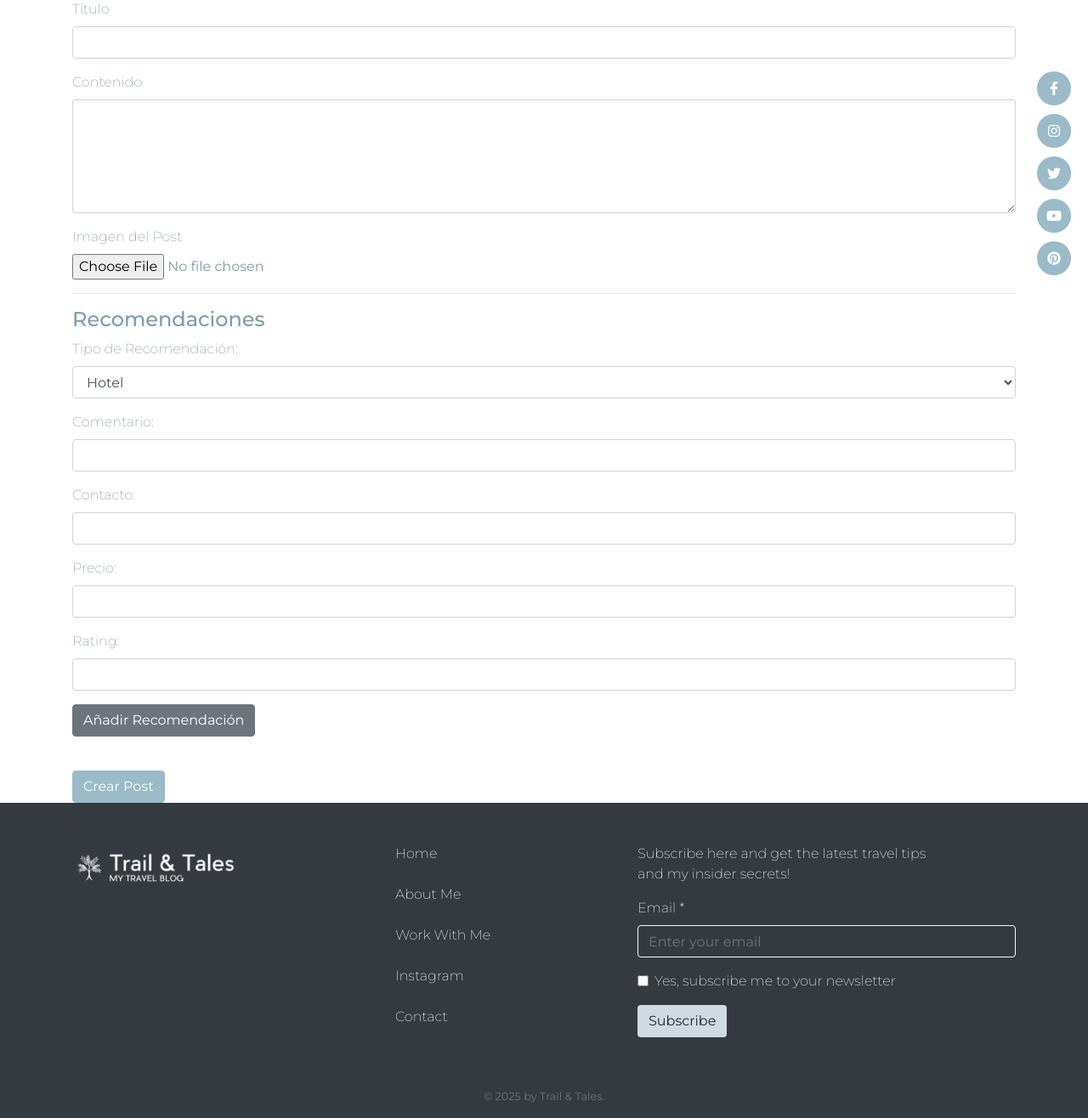
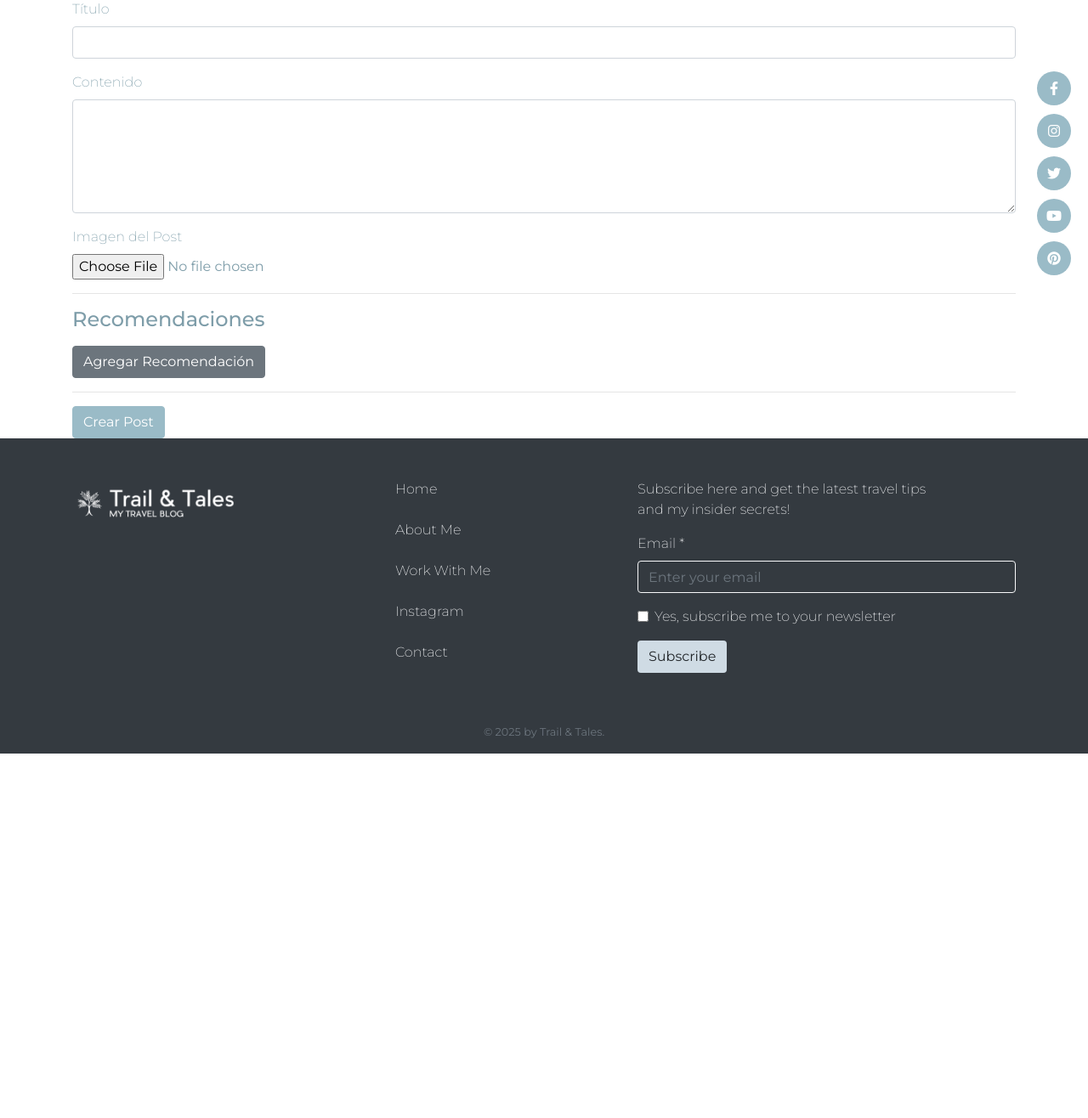
Before and after one commit to sdominguer/BlogViajes, a Flask app: page /post/new in a window 1280 px wide. Shown: the part 191-1507 px from the top of the page at 85% size. After the commit the page ends 1078 px from the top, so only its background shows below. Run offline with Flask 3, Linux system fonts and the light colour scheme; a user stored in the database is signed in; some libraries are stand-ins or nearby versions.

Commit message:
recomendaciones

```diff
--- a/app.py
+++ b/app.py
@@ -9,10 +9,14 @@ import os
 import secrets
 from flask_mail import Mail, Message
 from sqlalchemy.orm import relationship
+from werkzeug.utils import secure_filename
+
 
 app = Flask(__name__)
 app.config['SECRET_KEY'] = 'tu_clave_secreta'  # Cambia esto a una clave secreta adecuada
 app.config['SQLALCHEMY_DATABASE_URI'] = 'sqlite:///blog.db'  # Archivo de la base de datos SQLite
+
+app.config['UPLOAD_FOLDER'] = 'static/post_images'
 
 # Config de los Emails
 app.config['MAIL_SERVER'] = 'smtp.gmail.com'
@@ -178,27 +182,53 @@ def create_post():
     return render_template('create_post.html', form=form, tipos_recomendacion=tipos_recomendacion)
 
 # Ruta para editar un post
-@app.route('/post/<int:post_id>/edit', methods=['GET', 'POST'])
+@app.route("/post/<int:post_id>/edit", methods=['GET', 'POST'])
 def edit_post(post_id):
-    if 'admin_logged_in' not in session:  # Verifica si el admin está logueado
-        flash('Necesitas iniciar sesión para editar un post', 'danger')
-        return redirect(url_for('admin_login'))
-
     post = Post.query.get_or_404(post_id)
     form = PostForm()
 
     if form.validate_on_submit():
+        # Actualizar los datos del post
         post.title = form.title.data
         post.content = form.content.data
+
+        # Si se subió una nueva imagen
         if form.image_file.data:
-            picture_file = save_picture(form.image_file.data)
-            post.image_file = picture_file
+            # Guardar la nueva imagen
+            image_file = form.image_file.data
+            filename = secure_filename(image_file.filename)
+            image_path = os.path.join(app.config['UPLOAD_FOLDER'], filename)
+            image_file.save(image_path)
+            post.image_file = filename
+
+        # Actualizar cada recomendación existente
+        for idx, recommendation in enumerate(post.recommendations, start=1):
+            recommendation.recommendation_type = request.form.get(f'recommendation_type_{idx}')
+            recommendation.comment = request.form.get(f'comment_{idx}')
+            recommendation.rating = int(request.form.get(f'rating_{idx}', 1))
+            recommendation.contact = request.form.get(f'contact_{idx}')
+            recommendation.price = request.form.get(f'price_{idx}')
+
+        # Añadir nueva recomendación si hay datos
+        if request.form.get('comment_new') and request.form.get('rating_new'):
+            new_recommendation = Recommendation(
+                recommendation_type=request.form.get('recommendation_type_new'),
+                comment=request.form.get('comment_new'),
+                rating=int(request.form.get('rating_new')),
+                contact=request.form.get('contact_new'),
+                price=request.form.get('price_new'),
+                post=post
+            )
+            db.session.add(new_recommendation)
+
         db.session.commit()
-        flash('Post actualizado exitosamente', 'success')
-        return redirect(url_for('index'))  # Redirige a la página principal
+        flash('El post fue actualizado exitosamente.', 'success')
+        return redirect(url_for('post_detail', post_id=post.id))
 
-    form.title.data = post.title
-    form.content.data = post.content
+    elif request.method == 'GET':
+        form.title.data = post.title
+        form.content.data = post.content
+
     return render_template('edit_post.html', form=form, post=post)
 
 # Ruta para eliminar un post
--- a/templates/create_post.html
+++ b/templates/create_post.html
@@ -26,49 +26,63 @@
 
         <h4>Recomendaciones</h4>
 
-        <div class="form-group">
-            <label for="selectOptions">Tipo de Recomendación:</label>
-            <select id="selectOptions" class="form-control">
-                {% for tipo, nombre in tipos_recomendacion %}
-                    <option value="{{ tipo }}">{{ nombre }}</option>
-                {% endfor %}
-            </select>
-        </div>
+        <!-- Aquí se agregarán dinámicamente las recomendaciones -->
+        <div id="recommendations-container"></div>
 
-        <div class="form-group">
-            <label for="comment">Comentario:</label>
-            <input type="text" class="form-control" id="comment">
-        </div>
+        <!-- Este input oculto guarda cuántas recomendaciones se agregan -->
+        <input type="hidden" id="num_recommendations" name="num_recommendations" value="0">
 
-        <div class="form-group">
-            <label for="contact">Contacto:</label>
-            <input type="text" class="form-control" id="contact">
-        </div>
+        <!-- Botón para agregar recomendaciones -->
+        <button type="button" class="btn btn-secondary mt-2" onclick="addRecommendation()">Agregar Recomendación</button>
 
-        <div class="form-group">
-            <label for="price">Precio:</label>
-            <input type="text" class="form-control" id="price">
-        </div>
+        <hr>
 
-        <div class="form-group">
-            <label for="rating">Rating:</label>
-            <input type="number" class="form-control" id="rating" min="1" max="5">
-        </div>
-
-        <button id="Addrecommendation" class="btn btn-secondary">Añadir Recomendación</button>
-
-        <input type="hidden" id="recommendations_json" name="recommendations_json">
-        <div id="recommendation-container" class="mt-3"></div>
-
-        <template id="recommendation-template">
-            <div class="alert alert-info mt-2">
-                <span class="text"></span>
-            </div>
-        </template>
-
-        <button id="CrearPost" type="submit" class="btn btn-primary mt-4">{{ form.submit.label.text }}</button>
+        {{ form.submit(class="btn btn-primary") }}
     </form>
 </div>
 
-<script src="{{ url_for('static', filename='js/map.js') }}"></script>
+<script>
+let recommendationCount = 0;
+
+function addRecommendation() {
+    const container = document.getElementById('recommendations-container');
+
+    const div = document.createElement('div');
+    div.classList.add('border', 'p-3', 'mb-3');
+    div.innerHTML = `
+        <div class="form-group">
+            <label>Tipo de Recomendación</label>
+            <select name="recommendation_type_${recommendationCount}" class="form-control">
+                <option value="Hotel">Hotel</option>
+                <option value="Excursion">Excursión</option>
+                <option value="Restaurante">Restaurante</option>
+                <option value="Lugar">Lugar</option>
+                <option value="Persona">Persona</option>
+            </select>
+        </div>
+        <div class="form-group">
+            <label>Comentario</label>
+            <textarea name="comment_${recommendationCount}" class="form-control" rows="2"></textarea>
+        </div>
+        <div class="form-group">
+            <label>Rating (1-5)</label>
+            <input type="number" name="rating_${recommendationCount}" class="form-control" min="1" max="5">
+        </div>
+        <div class="form-group">
+            <label>Contacto</label>
+            <input type="text" name="contact_${recommendationCount}" class="form-control">
+        </div>
+        <div class="form-group">
+            <label>Precio aproximado</label>
+            <input type="text" name="price_${recommendationCount}" class="form-control">
+        </div>
+    `;
+
+    container.appendChild(div);
+
+    recommendationCount++;
+    document.getElementById('num_recommendations').value = recommendationCount;
+}
+</script>
+
 {% endblock %}
```
Also changed, not shown: instance/blog.db, 1 other file.
